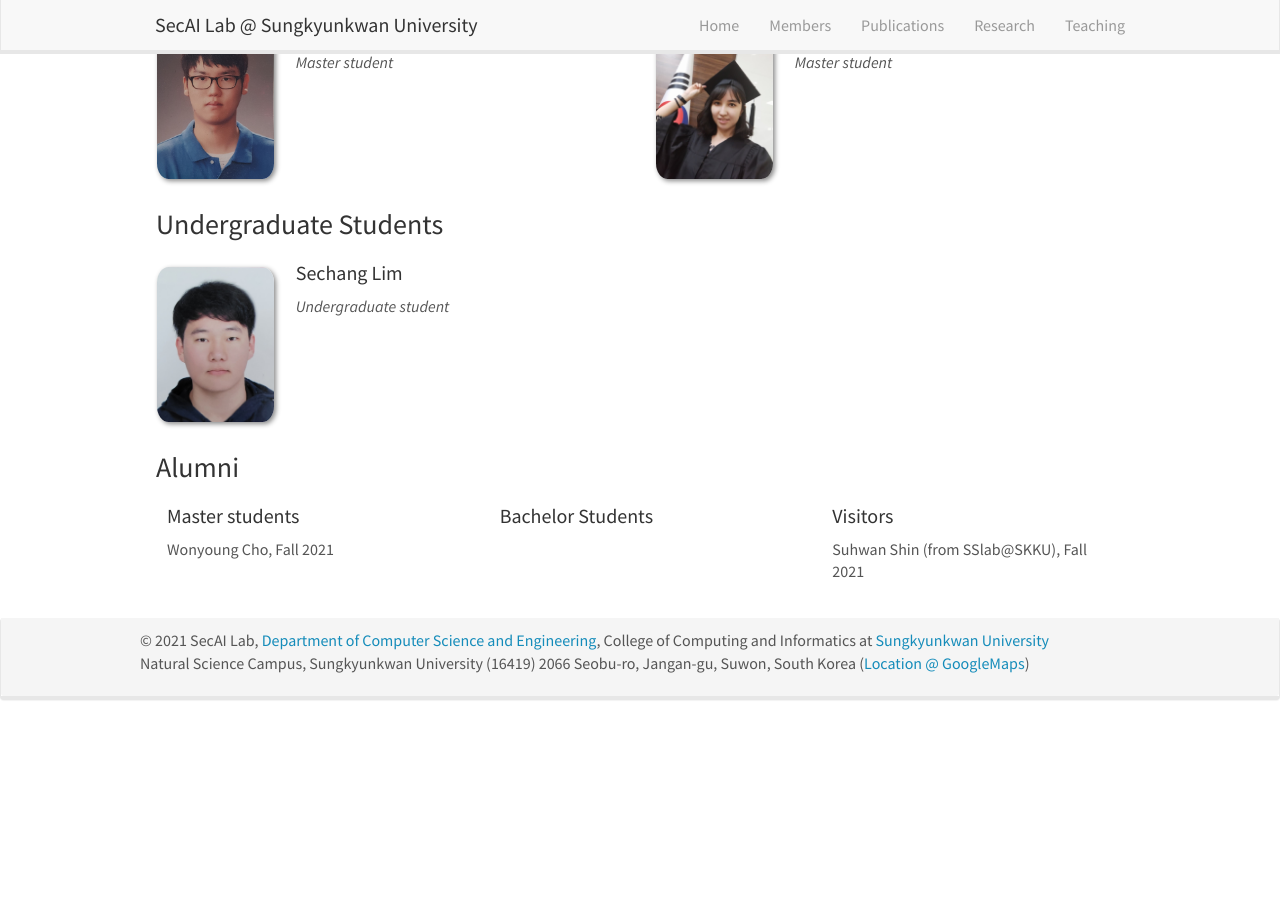
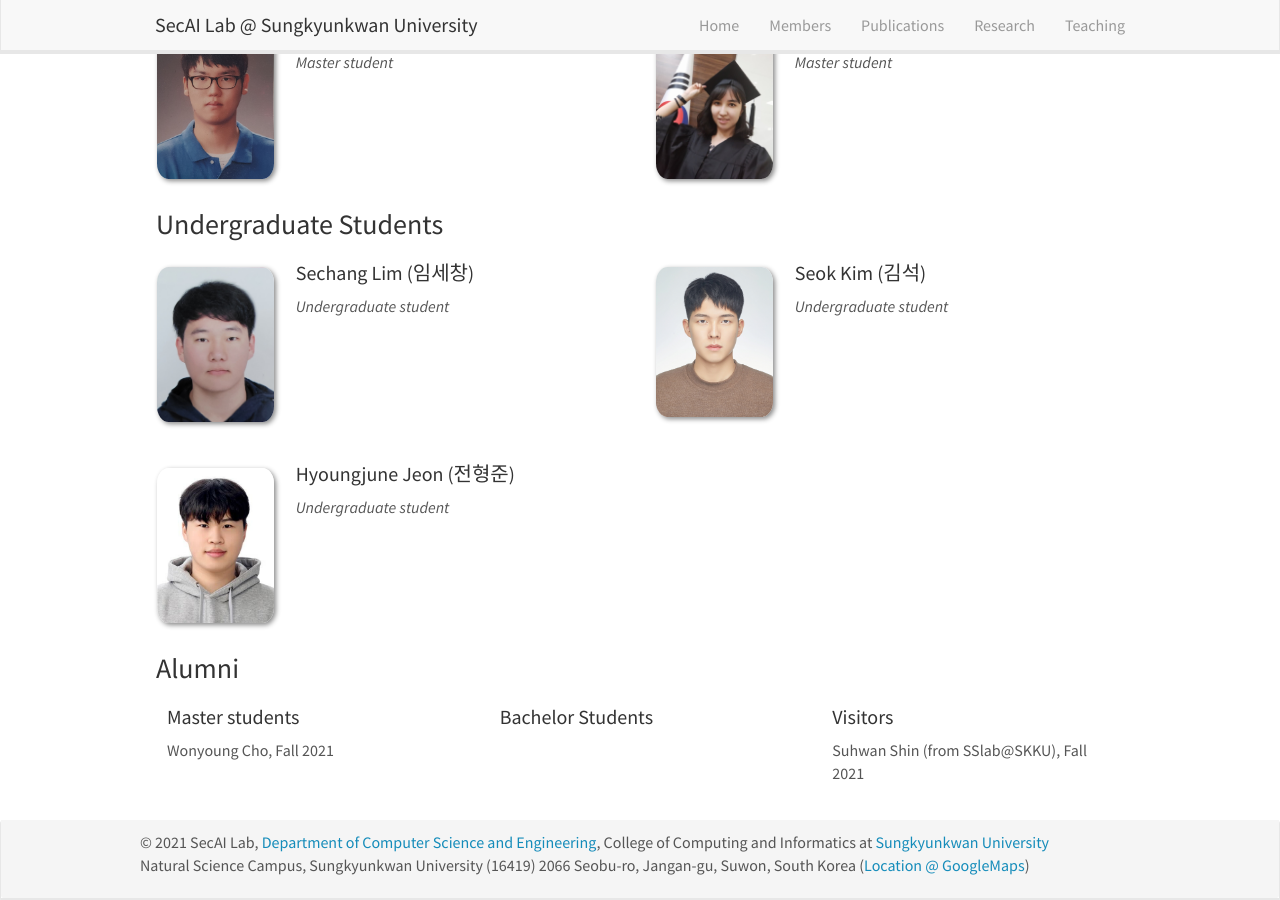
Before and after one commit to SecAI-Lab/secai-lab.github.io, a Jekyll site: the page built from _pages/members.md, in a window 1280 px wide and 900 px high, scrolled down 587 px. Built offline with Jekyll 4.4.1, drawn with Linux system fonts in a browser that asks for light colours; nearby versions of some CDN libraries; before the commit the page ends 1309 px from its top, so only the background shows below that.

Commit message:
undergraduate students added

```diff
--- a/_data/ug_students.yml
+++ b/_data/ug_students.yml
@@ -8,9 +8,23 @@
 #  education3:
 #  education4:
 
-- name: Sechang Lim
+- name: Sechang Lim (임세창)
   photo: sechang.jpg
   info: Undergraduate student
   email: dlaqnwk2 AT skku.edu
   number_educ: 0
   education1:
+
+- name: Seok Kim (김석)
+  photo: seok.jpg
+  info: Undergraduate student
+  email: seokcoding AT gmail.com
+  number_educ: 0
+  education1:
+
+- name: Hyoungjune Jeon (전형준)
+  photo: jeon.jpg
+  info: Undergraduate student
+  email: wnssad0202 AT g.skku.edu
+  number_educ: 0
+  education1:
```
Also changed, not shown: images/members/jeon.jpg (added), images/members/seok.jpg (added).
